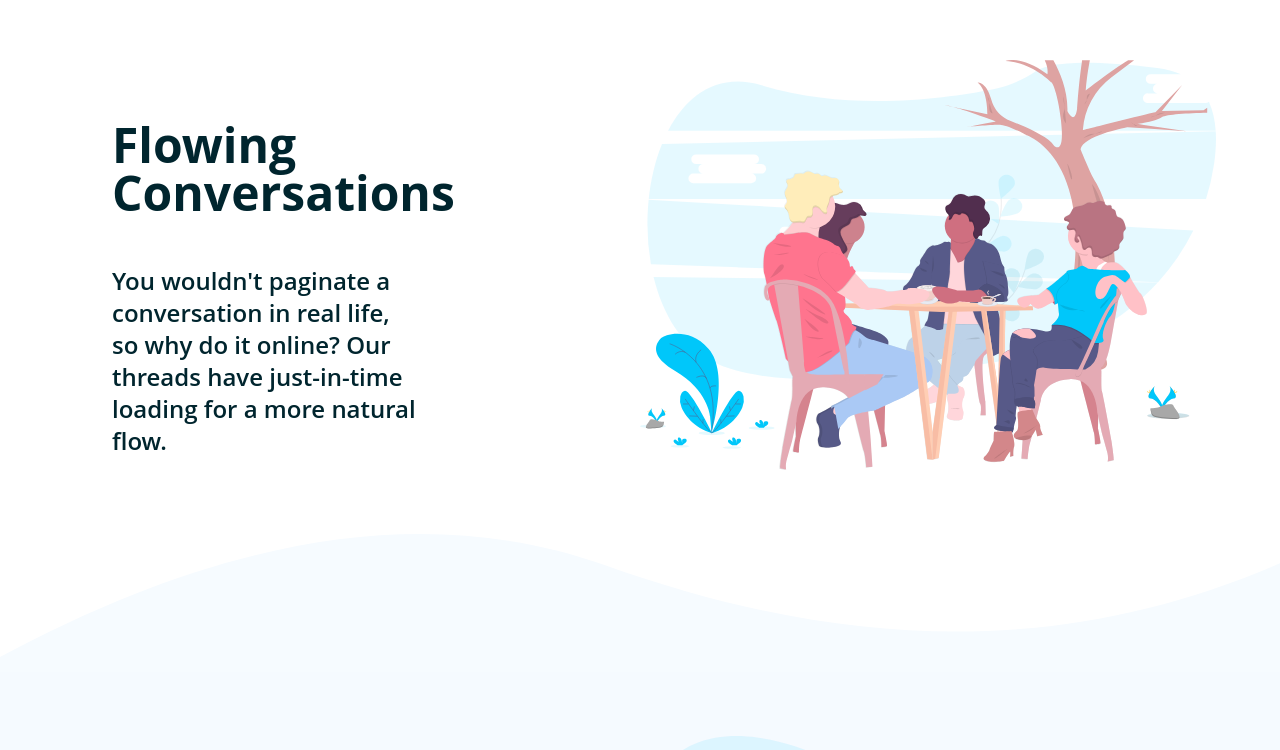
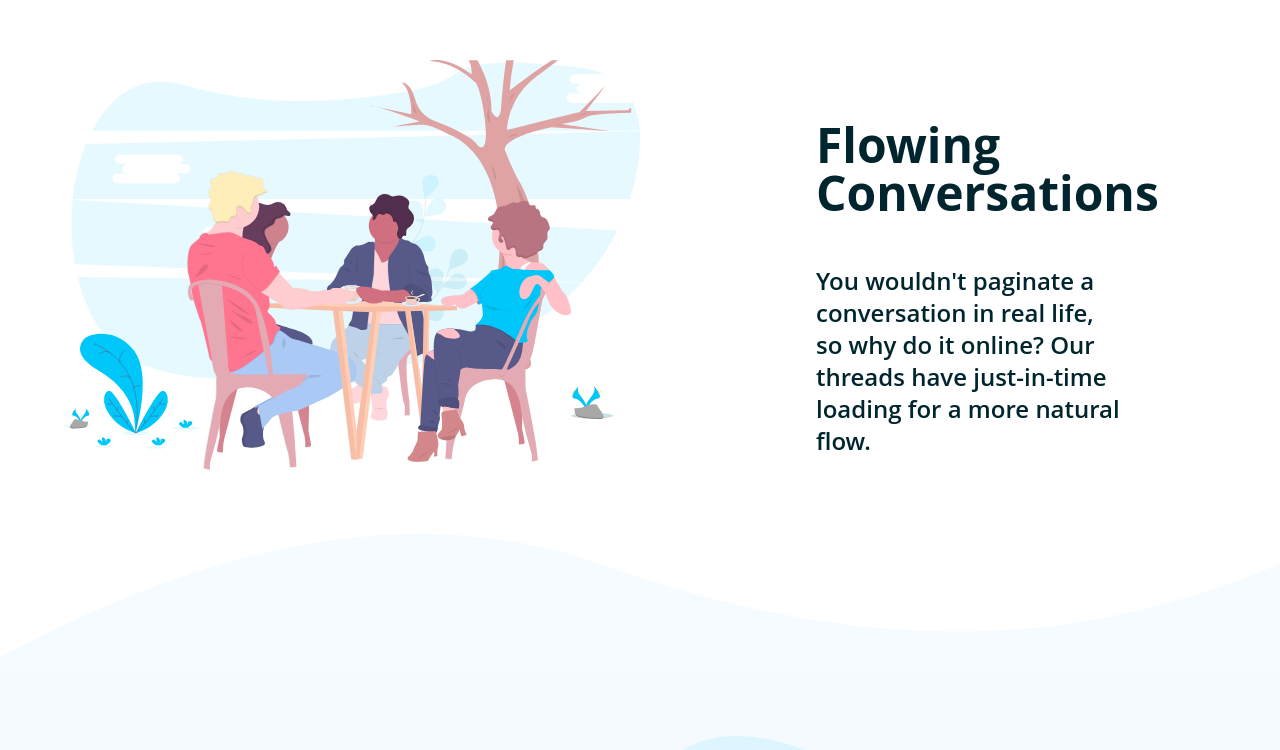
Before and after one commit to EdebaliErman/frontend-mentor-19, a React (Create React App) app: page / in a window 1280 px wide. Shown: the part 3090-3840 px from the top of the page. Built offline with nearby package versions, Linux system fonts and the light colour scheme.

Commit message:
About düzeltildi

```diff
--- a/src/Style/About.css
+++ b/src/Style/About.css
@@ -13,7 +13,7 @@
 
 
     .About .CardR{
-        @apply flex justify-around items-center  w-full
+        @apply flex justify-around items-center  w-full flex-row-reverse
         p-16 gap-32
         md:flex-col-reverse
         md:gap-4 md:text-center md:justify-center md:p-0
```
